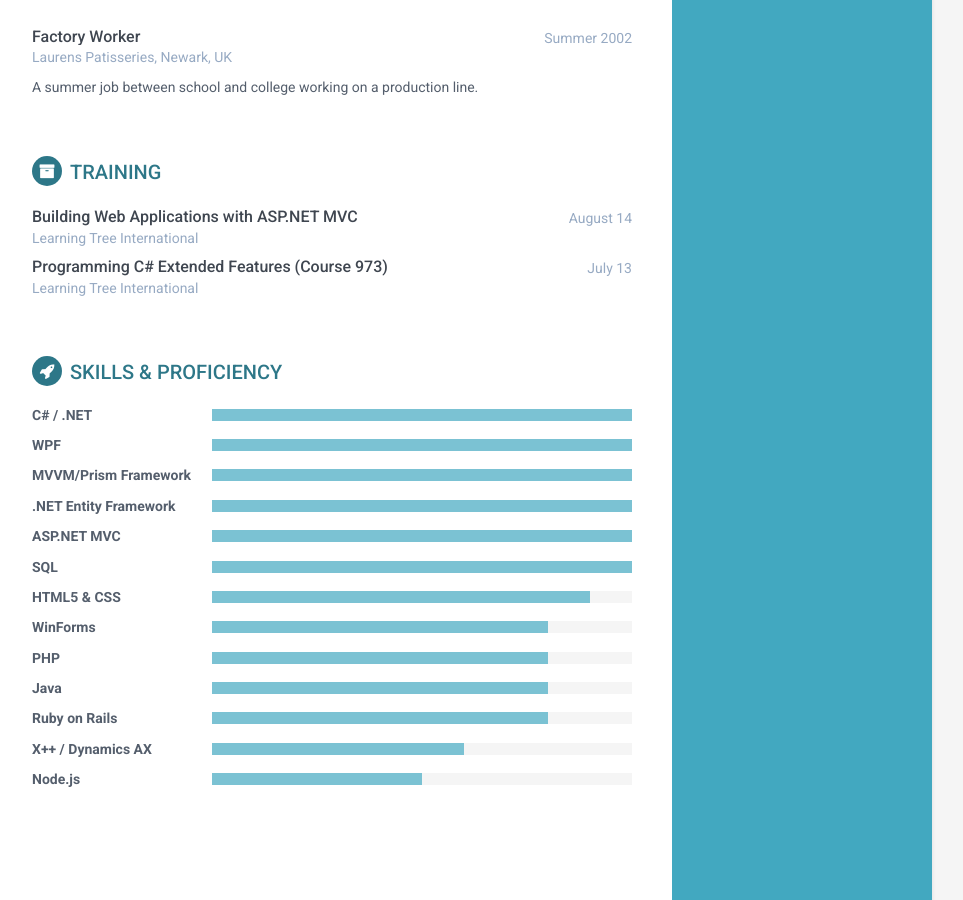
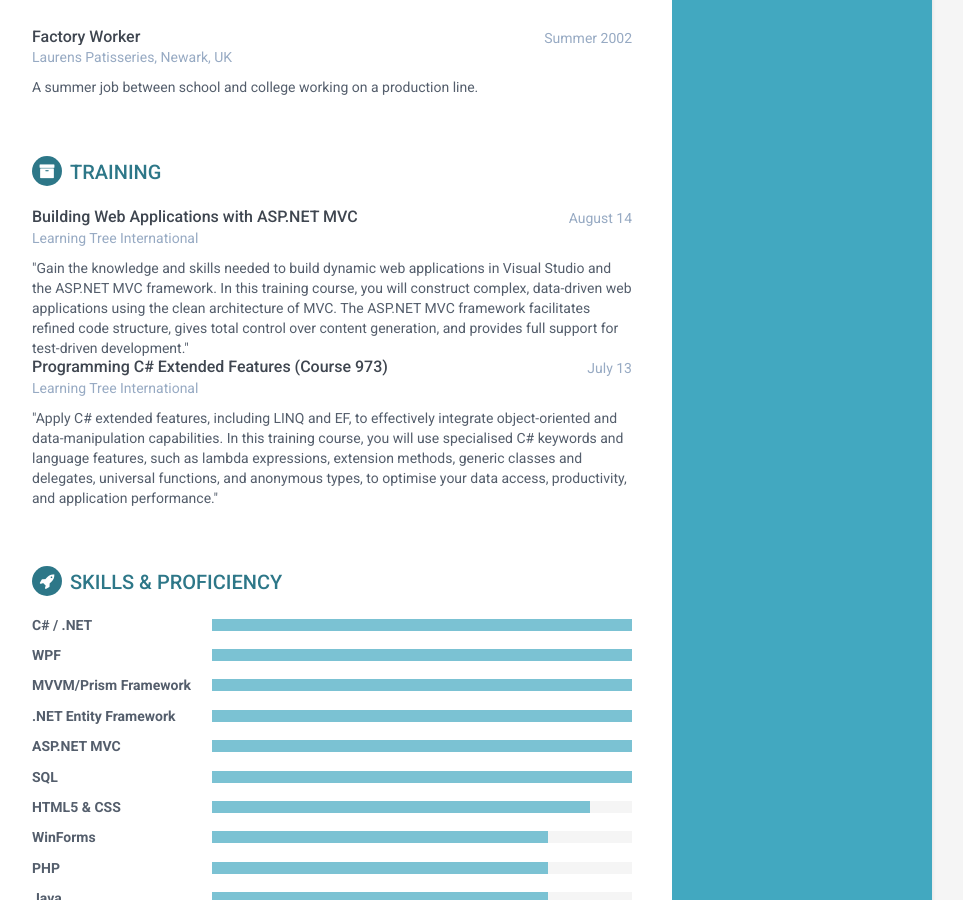
Before and after one commit to maytwenty/maytwenty.github.io, a Jekyll site: the page built from index.html, in a window 1280 px wide and 900 px high, scrolled down 1730 px. Shown: the whole window, without its empty margins (188-1151 px from the left). Built offline with Jekyll 4.4.1, drawn with Linux system fonts in a browser that asks for light colours.

Commit message:
Update training.html

```diff
--- a/_includes/training.html
+++ b/_includes/training.html
@@ -10,7 +10,7 @@
             <div class="company">Learning Tree International</div>
         </div><!--//meta-->
         <div class="details">
-
+            "Gain the knowledge and skills needed to build dynamic web applications in Visual Studio and the ASP.NET MVC framework. In this training course, you will construct complex, data-driven web applications using the clean architecture of MVC. The ASP.NET MVC framework facilitates refined code structure, gives total control over content generation, and provides full support for test-driven development."
         </div><!--//details-->
     </div><!--//item-->
 
@@ -23,7 +23,7 @@
             <div class="company">Learning Tree International</div>
         </div><!--//meta-->
         <div class="details">
-
+            "Apply C# extended features, including LINQ and EF, to effectively integrate object-oriented and data-manipulation capabilities. In this training course, you will use specialised C# keywords and language features, such as lambda expressions, extension methods, generic classes and delegates, universal functions, and anonymous types, to optimise your data access, productivity, and application performance."
         </div><!--//details-->
     </div><!--//item-->
 
```
